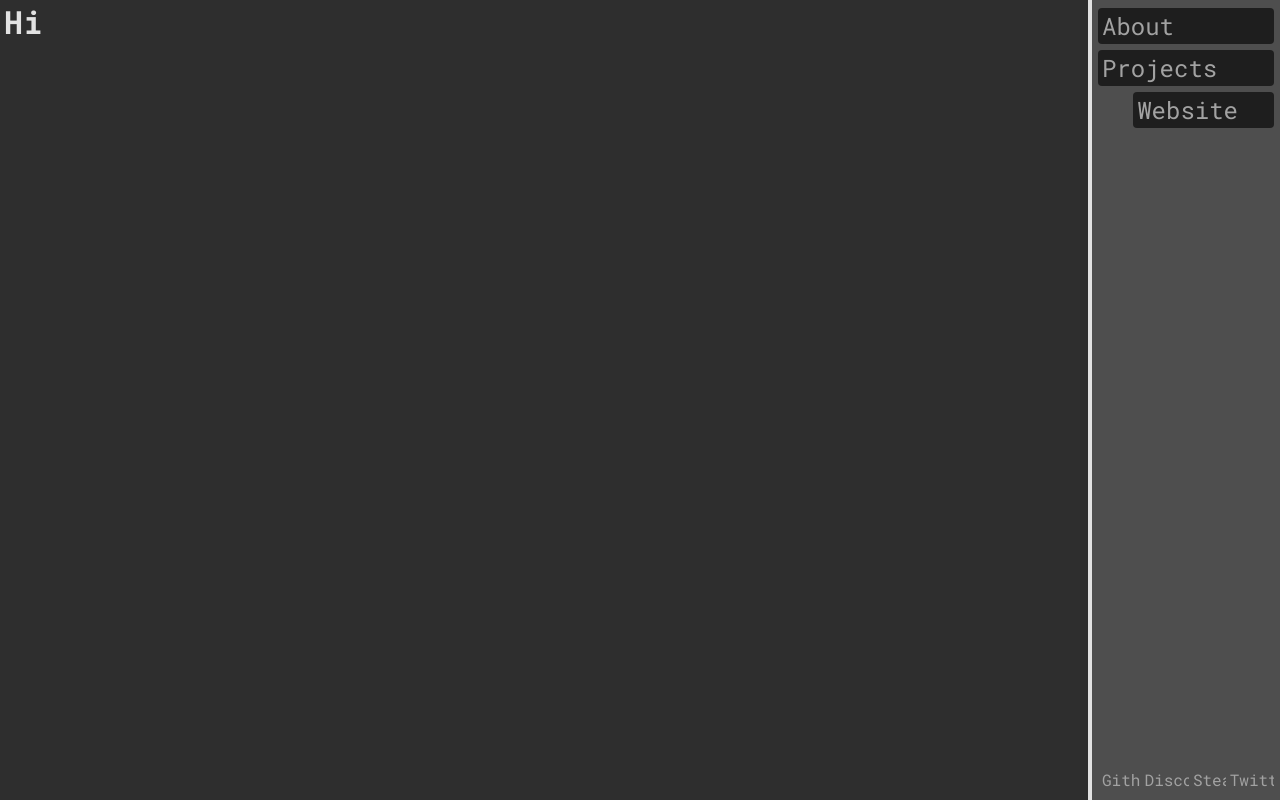
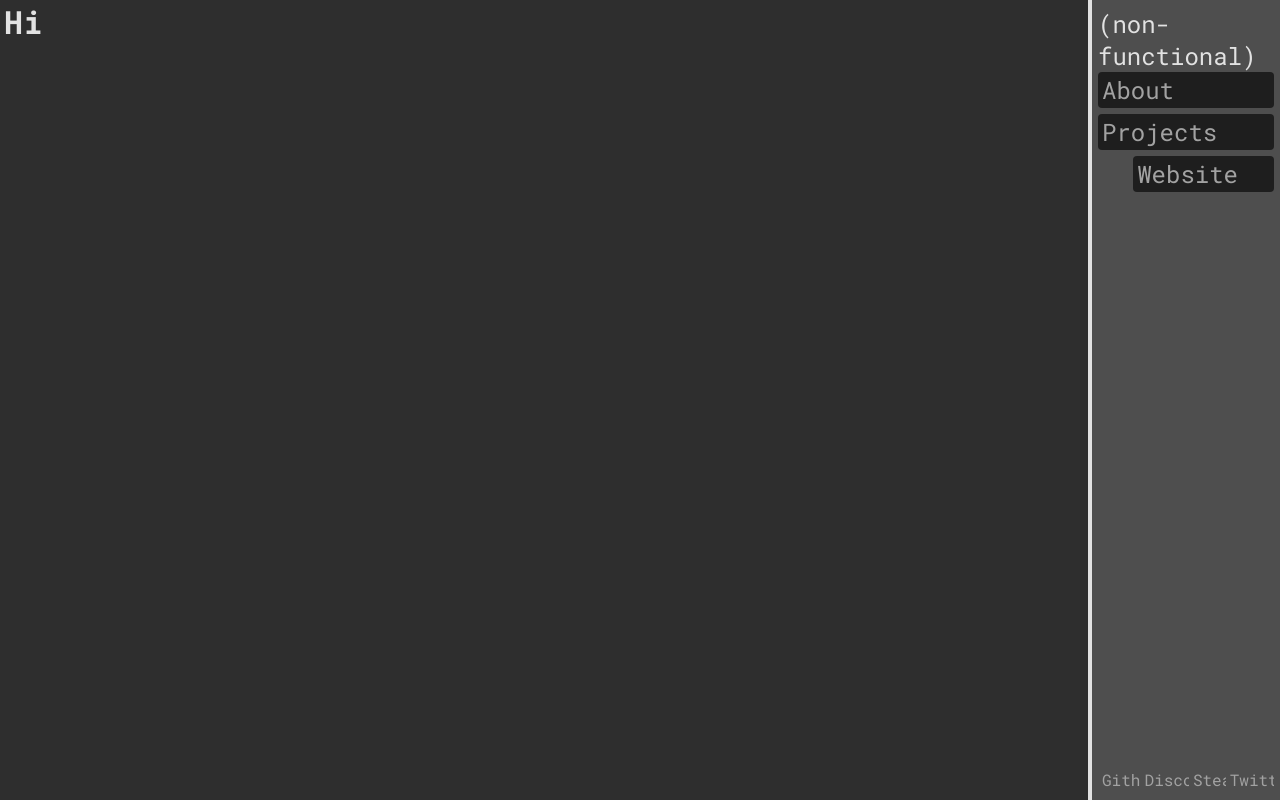
Before and after one commit to julia9237/website, a plain HTML site: page index.html in a window 1280 px wide. Drawn offline with Linux system fonts and the light colour scheme.

Commit message:
indicidicdiate

```diff
--- a/index.html
+++ b/index.html
@@ -10,6 +10,7 @@
     <body dir="rtl">
         <div id="side-bar" dir="ltr">
             <nav id="side-nav">
+                (non-functional)
                 <a href="#about">About</a>
                 <a href="#projects">Projects</a>
                 <div>
```
